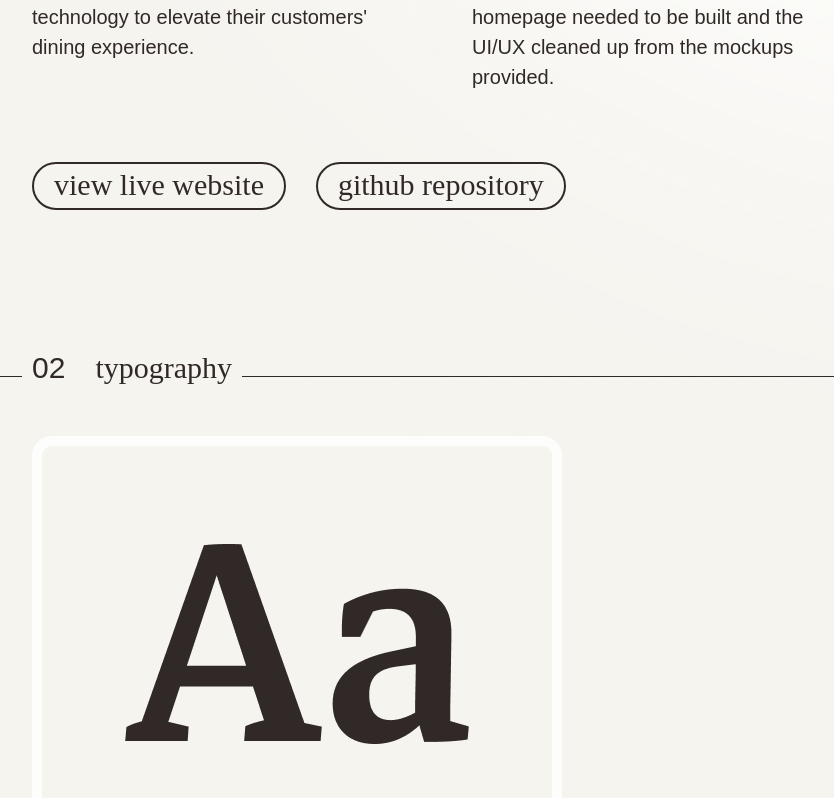
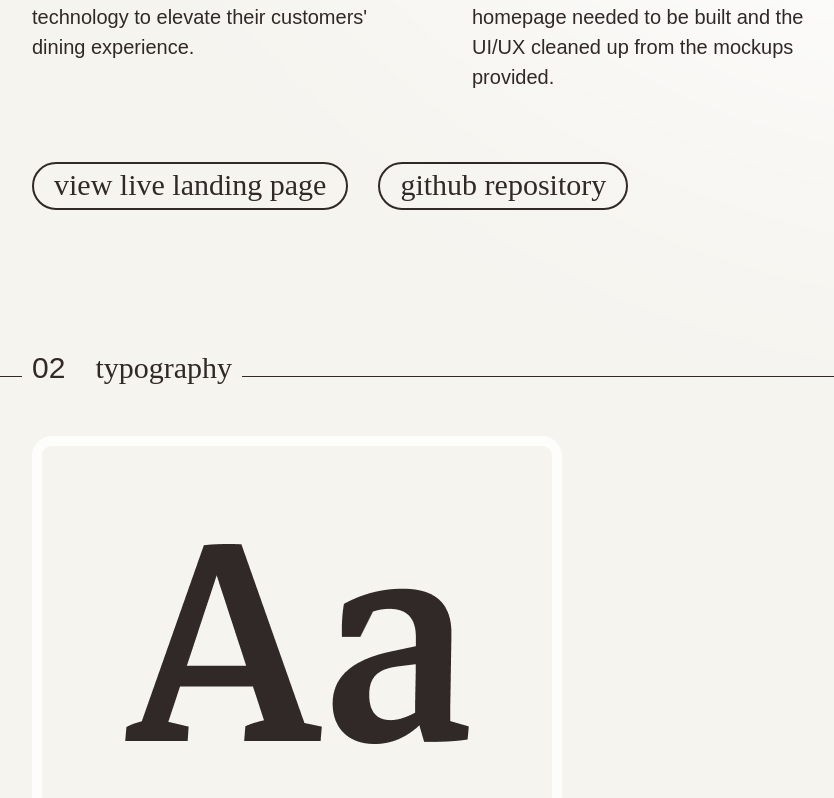
Before and after one commit to abaker93/portfolio, a React (Create React App) app: page /portfolio/little-lemon in a window 1280 px wide. Shown: the part 982-1780 px from the top of the page, without its empty margins (53-887 px from the left). Built offline with nearby package versions, Linux system fonts and the light colour scheme; a web font is replaced by a local one.

Commit message:
code cleanup

```diff
--- a/src/data/portfolio.json
+++ b/src/data/portfolio.json
@@ -2,9 +2,20 @@
 	"portfolio": [
 		{
 			"id": 0,
+			"buttons": [
+				{
+					"id": 0,
+					"title": "view live landing page",
+					"url": "https://little-lemon.annabaker.dev"
+				},
+				{
+					"id": 1,
+					"title": "github repository",
+					"url": "https://github.com/abaker93/little-lemon"
+				}
+			],
 			"featured": true,
 			"featured_img": "little-lemon-featured.jpg",
-			"github": "https://github.com/abaker93/little-lemon",
 			"gradient_colors": [ "#EE9972", "#F4CE14" ],
 			"page": "little-lemon",
 			"tags": [
@@ -21,7 +32,6 @@
 				"long": "Restaurant website development featuring a reservation booking feature.\nUX, UI Design, and Frontend Development."
 			},
 			"title": "little lemon restaurant",
-			"url": "https://little-lemon.annabaker.design",
 			"sections" : [
 				{
 					"id": 0,
@@ -166,6 +176,13 @@
 		},
 		{
 			"id": 1,
+			"buttons": [
+				{
+					"id": 0,
+					"title": "view live website",
+					"url": "https://www.relocationhorizons.com/"
+				}
+			],
 			"featured": true,
 			"featured_img": "relocation-horizons-1.jpg",
 			"gradient_colors": [ "#ECD7A0", "#72A84D" ],
@@ -185,7 +202,6 @@
 				"short": "Corporate website development for a real estate relocation company.",
 				"long": "Corporate website development for a real estate relocation company.\nUX, UI Design and Frontend Development. Design systems."
 			},
-			"url": "https://relocationhorizons.com/",
 			"sections": [
 				{
 					"id": 0,
@@ -396,7 +412,6 @@
 				"long": "Landing page redesign and development for a luxury real estate brand.\nUI Design and Frontend Development."
 			},
 			"title": "hanna luxury",
-			"url": "https://www.howardhanna.com/hanna-luxury",
 			"sections" : [
 				{
 					"id": 0,
@@ -543,7 +558,6 @@
 				"long": "Corporate website development for philanthropy efforts.\nFront-end development and design support."
 			},
 			"title": "children's free care fund",
-			"url": "https://howardhannachildrensfreecarefund.org/",
 			"sections" : [
 				{
 					"id": 0,
--- a/src/routes/Case.js
+++ b/src/routes/Case.js
@@ -1,7 +1,8 @@
 import { useEffect, useState } from "react";
-import { Link, useParams } from "react-router-dom";
+import { useParams } from "react-router-dom";
 import Background from "../components/Background";
 import portfolioData from "../data/portfolio.json";
+import { serifAccent } from "../utilities/utilities";
 
 const Case = () => {
 	const page = useParams().case;
@@ -15,7 +16,8 @@ const Case = () => {
 
 	useEffect(() => {
 		getCaseData(page)
-	}, [page])
+		serifAccent()
+	}, [])
 
 	// console.log(caseData)
 
@@ -29,24 +31,21 @@ const Case = () => {
 					<div className="container-lg">
 
 						<header className="pt-10">
-							<h1 className="baseline-rule">{m.title}</h1>
+							<h1 className="baseline-rule a">{m.title}</h1>
 							<p style={{ whiteSpace: "pre" }}>{m.tagline.long}</p>
 						</header>
 
 						{m.sections.map(s => (
-							<Section key={s.id} url={m.url} github={m.github} {...s} />
+							<Section key={s.id} buttons={m.buttons} url={m.url} github={m.github} {...s} />
 						))}
 
 						<section className="buttons pt-10">
 							<div className="row d-flex justify-content-center">
-								<div className="col-auto">
-									<a href={m.url} target="_blank" className="btn btn-outline-dark">view live website</a>
-								</div>
-								{m.github ? (
-									<div className="col-auto">
-										<a href={m.github} target="_blank" className="btn btn-outline-dark">github repository</a>
+								{m.buttons.map(b => (
+									<div key={b.id} className="col-auto">
+										<a href={b.url} target="_blank" className="btn btn-outline-dark">{b.title}</a>
 									</div>
-								) : null}
+								))}
 							</div>
 						</section>
 
@@ -79,30 +78,27 @@ const Section = p => {
 	}
 
 	if (p.template === "overview") {
-		console.log(p)
+		// console.log(p)
 		return (
 			<section className="overview pt-10">
 				<h2 className="h4 baseline-rule">
 					<span className="pe-4 ff-serif-deco">{formatNumber(p.id)}</span>
-					{p.title}
+					<span className="a">{p.title}</span>
 				</h2>
 				<div className="row gap-5 mt-3 pt-4">
 					{p.columns.map(c => (
 						<div key={c.id} className={c.double_col ? "col-lg" : "col-lg-4"}>
-							<h3 className="h4">{c.title}</h3>
+							<h3 className="h4 a">{c.title}</h3>
 							<p className="pt-2">{c.content}</p>
 						</div>
 					))}
 				</div>
 				<div className="row mt-3 pt-4">
-					<div className="col-auto">
-						<a href={p.url} target="_blank" className="btn btn-outline-dark">view live website</a>
-					</div>
-					{p.github ? (
-						<div className="col-auto">
-							<a href={p.github} target="_blank" className="btn btn-outline-dark">github repository</a>
+					{p.buttons.map(b => (
+						<div key={b.id} className="col-auto">
+							<a href={b.url} target="_blank" className="btn btn-outline-dark a">{b.title}</a>
 						</div>
-					) : null}
+					))}
 				</div>
 			</section>
 		)
--- a/src/routes/Root.js
+++ b/src/routes/Root.js
@@ -8,7 +8,7 @@ const Root = () => {
 
   useEffect(() => {
     serifAccent();
-  })
+  }, [])
 
   return (
     <>
--- a/src/utilities/utilities.js
+++ b/src/utilities/utilities.js
@@ -41,7 +41,7 @@ export const convertYear = (date) => {
 export const serifAccent = () => {
 	const queryAccents = document.querySelectorAll(".a");
 
-	console.log(queryAccents)
+	// console.log(queryAccents)
 
 	for (let i = 0; i < queryAccents.length; i++) {
 		const accent = queryAccents[i].innerHTML
```
